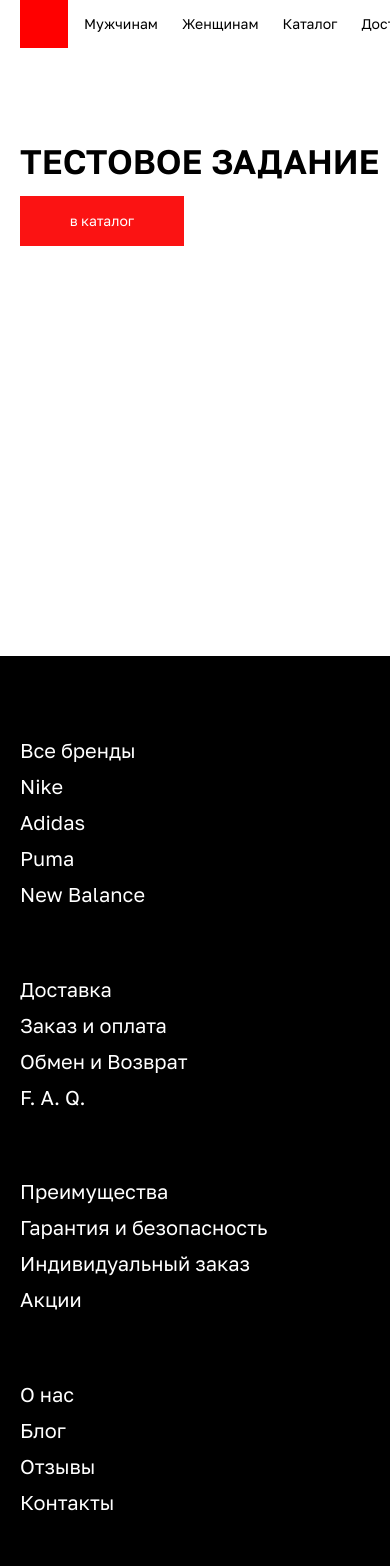
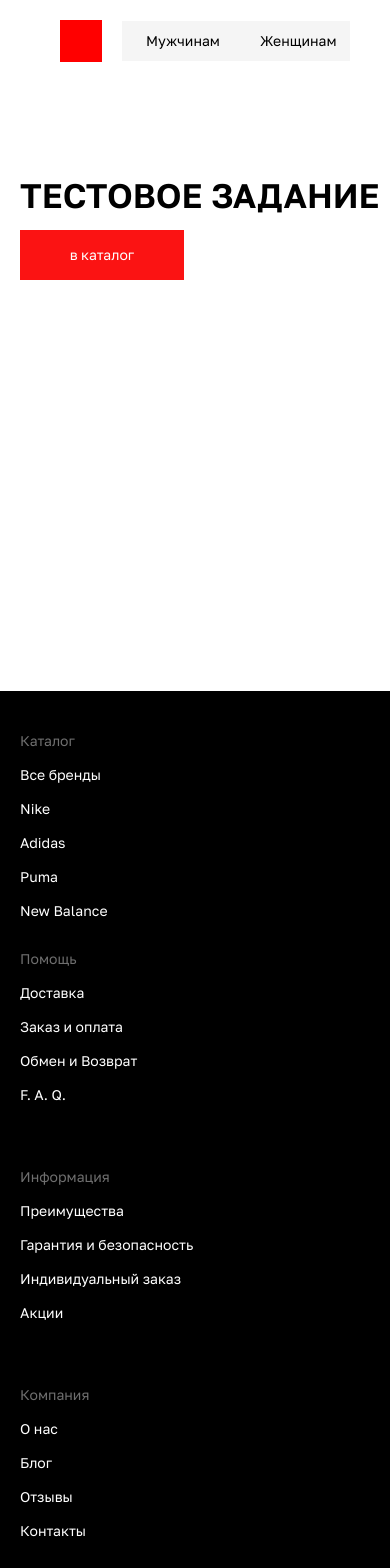
Before and after one commit to MiggRabbid/test-task-Tapir, a Nuxt app: page / in a window 390 px wide. Shown: the top 1568 px of the page. Built offline with nearby package versions, Linux system fonts and the light colour scheme.

Commit message:
Update: styles in Header an Footer

```diff
--- a/app/assets/scss/abstracts/_tokens.scss
+++ b/app/assets/scss/abstracts/_tokens.scss
@@ -15,9 +15,7 @@ $line-height-relaxed: 1.6;
 $font-weight-regular: 400;
 $font-weight-medium: 500;
 $font-weight-semibold: 600;
-$font-weight-bold: 700;
 
-/* Palette approximated from test-task-Tapir.fig image assets */
 $color-bg-main: #ffffff;
 $color-bg-second: #f5f5f5;
 $color-bg-contrast: #000000;
@@ -28,7 +26,10 @@ $color-text-inverse: #ffffff;
 
 $color-accent-danger: #ff0000;
 
-$container-max-width: 1440px;
+$container-max-width: 1920px;
 $container-padding-mobile: 20px;
+$container-padding-mobile-y: 40px;
 $container-padding-tablet: 30px;
+$container-padding-tablet-y: 60px;
 $container-padding-desktop: 40px;
+$container-padding-desktop-y: 100px;
--- a/app/assets/scss/main.scss
+++ b/app/assets/scss/main.scss
@@ -42,7 +42,6 @@
   --font-weight-regular: #{$font-weight-regular};
   --font-weight-medium: #{$font-weight-medium};
   --font-weight-semibold: #{$font-weight-semibold};
-  --font-weight-bold: #{$font-weight-bold};
 
   --color-bg-main: #{$color-bg-main};
   --color-bg-second: #{$color-bg-second};
@@ -55,8 +54,11 @@
 
   --container-max-width: #{$container-max-width};
   --container-padding-mobile: #{$container-padding-mobile};
+  --container-padding-mobile-y: #{$container-padding-mobile-y};
   --container-padding-tablet: #{$container-padding-tablet};
+  --container-padding-tablet-y: #{$container-padding-tablet-y};
   --container-padding-desktop: #{$container-padding-desktop};
+  --container-padding-desktop-y: #{$container-padding-desktop-y};
 }
 
 html,
--- a/app/components/layout/AppFooter.vue
+++ b/app/components/layout/AppFooter.vue
@@ -4,7 +4,6 @@ import { FOOTER_SECTIONS } from '@app/constants/footer-content';
 
 <template>
   <footer class="footer">
-    <AppContainer>
     <div class="footer__grid">
       <section
         v-for="section in FOOTER_SECTIONS"
@@ -24,45 +23,70 @@ import { FOOTER_SECTIONS } from '@app/constants/footer-content';
         </ul>
       </section>
     </div>
-    </AppContainer>
   </footer>
 </template>
 
 <style scoped lang="scss">
 .footer {
-  padding: 72px 0 84px;
   background-color: var(--color-bg-contrast);
 }
 
 .footer__grid {
+  margin: 0 auto;
   display: grid;
-  grid-template-columns: repeat(4, minmax(0, 1fr));
-  gap: 48px;
+  grid-template-columns: repeat(4, minmax(200px, 1fr));
+  justify-content: space-between;
+  column-gap: 20px;
+  row-gap: 60px;
+  width: 100%;
+  max-width: var(--container-max-width);
+  min-height: 390px;
+  margin: 0 auto;
+  border-top: 1px solid var(--color-text-inverse);
+  padding-left: var(--container-padding-desktop);
+  padding-right: var(--container-padding-desktop);
+  padding-top: var(--container-padding-desktop-y);
+  padding-bottom: var(--container-padding-desktop-y);
+  box-sizing: border-box;
+}
+
+.footer__section {
+  display: flex;
+  flex-direction: column;
+  gap: 14px;
+  max-width: 100%;
+  min-height: 190px;
 }
 
 .footer__title {
   margin: 0;
-  color: var(--color-text-muted);
-  font-size: 42px;
-  font-weight: 500;
-  line-height: 1.2;
+  color: var(--color-text-secondary);
+  font-family: var(--font-family-base);
+  font-size: var(--font-size-sm);
+  font-weight: var(--font-weight-regular);
+  line-height: var(--line-height-base);
+  letter-spacing: 0;
+  vertical-align: bottom;
 }
 
 .footer__list {
-  margin: 24px 0 0;
+  margin: 0;
   padding: 0;
   list-style: none;
 }
 
 .footer__item + .footer__item {
-  margin-top: 20px;
+  margin-top: 14px;
 }
 
 .footer__link {
   color: var(--color-text-inverse);
-  font-size: 46px;
-  font-weight: 400;
-  line-height: 1.2;
+  font-family: var(--font-family-base);
+  font-size: var(--font-size-sm);
+  font-weight: var(--font-weight-regular);
+  line-height: var(--line-height-base);
+  letter-spacing: 0;
+  vertical-align: bottom;
   text-decoration: none;
 }
 
@@ -70,46 +94,25 @@ import { FOOTER_SECTIONS } from '@app/constants/footer-content';
   opacity: 0.72;
 }
 
-@media (max-width: 1400px) {
-  .footer__title {
-    font-size: 28px;
-  }
-
-  .footer__link {
-    font-size: 32px;
-  }
-}
-
 @media (max-width: 960px) {
-  .footer {
-    padding: 40px 0 52px;
-  }
-
   .footer__grid {
-    grid-template-columns: repeat(2, minmax(0, 1fr));
+    grid-template-columns: repeat(2, minmax(220px, 1fr));
+    justify-content: stretch;
     gap: 28px;
-  }
-
-  .footer__title {
-    font-size: 22px;
-  }
-
-  .footer__list {
-    margin-top: 16px;
-  }
-
-  .footer__item + .footer__item {
-    margin-top: 12px;
-  }
-
-  .footer__link {
-    font-size: 20px;
+    padding-left: var(--container-padding-tablet);
+    padding-right: var(--container-padding-tablet);
+    padding-top: var(--container-padding-tablet-y);
+    padding-bottom: var(--container-padding-tablet-y);
   }
 }
 
 @media (max-width: 560px) {
   .footer__grid {
     grid-template-columns: 1fr;
+    padding-left: var(--container-padding-mobile);
+    padding-right: var(--container-padding-mobile);
+    padding-top: var(--container-padding-mobile-y);
+    padding-bottom: var(--container-padding-mobile-y);
   }
 }
 </style>
--- a/app/components/layout/AppHeader.vue
+++ b/app/components/layout/AppHeader.vue
@@ -16,13 +16,17 @@ import { HEADER_LINKS } from '@app/constants/header-links';
 <style scoped lang="scss">
 .header {
   background-color: transparent;
+  padding-left: var(--container-padding-desktop);
+  padding-right: var(--container-padding-desktop);
+  padding-top: var(--container-padding-mobile);
+  padding-bottom: var(--container-padding-mobile);
 }
 
 .header__content {
   display: grid;
   grid-template-columns: 1fr auto 1fr;
-  align-items: start;
-  gap: var(--space-lg);
+  align-items: center;
+  gap: var(--container-padding-mobile);
 }
 
 .header__content > :first-child {
@@ -33,14 +37,21 @@ import { HEADER_LINKS } from '@app/constants/header-links';
   justify-self: center;
 }
 
-@media (max-width: 1200px) {
-  .header__content {
-    grid-template-columns: auto 1fr;
-    align-items: center;
+@media (max-width: 960px) {
+  .footer__grid {
+    grid-template-columns: repeat(2, minmax(220px, 1fr));
+    justify-content: stretch;
+    gap: 28px;
+    padding-left: var(--container-padding-tablet);
+    padding-right: var(--container-padding-tablet);
   }
+}
 
-  .header__content > :nth-child(2) {
-    justify-self: end;
+@media (max-width: 560px) {
+  .footer__grid {
+    grid-template-columns: 1fr;
+    padding-left: var(--container-padding-mobile);
+    padding-right: var(--container-padding-mobile);
   }
 }
 </style>
--- a/app/components/layout/header/HeaderLogo.vue
+++ b/app/components/layout/header/HeaderLogo.vue
@@ -14,8 +14,8 @@
 
 .header-logo__mark {
   display: block;
-  width: 48px;
-  height: 48px;
+  width: 42px;
+  height: 42px;
   background-color: var(--color-accent-danger);
 }
 </style>
--- a/app/components/layout/header/HeaderNav.vue
+++ b/app/components/layout/header/HeaderNav.vue
@@ -22,10 +22,10 @@ defineProps<HeaderNavProps>();
 
 <style scoped lang="scss">
 .header-nav {
-  background-color: var(--color-bg-header);
+  background-color: var(--color-bg-second);
   box-sizing: border-box;
   width: 590px;
-  height: 40px;
+  max-width: 100%;
   padding: 10px 24px;
   backdrop-filter: blur(100px);
 }
@@ -34,8 +34,6 @@ defineProps<HeaderNavProps>();
   display: flex;
   align-items: center;
   gap: 40px;
-  width: 100%;
-  height: 100%;
   margin: 0;
   padding: 0;
   list-style: none;
@@ -43,11 +41,11 @@ defineProps<HeaderNavProps>();
 }
 
 .header-nav__link {
-  color: #000;
-  font-family: 'Golos Text', sans-serif;
-  font-size: 14px;
-  font-weight: 400;
-  line-height: 20px;
+  color: var(--color-text-primary);
+  font-family: var(--font-family-base);
+  font-size: var(--font-size-sm);
+  font-weight: var(--font-weight-regular);
+  line-height: var(--line-height-base);
   letter-spacing: 0;
   vertical-align: bottom;
   text-decoration: none;
@@ -60,14 +58,7 @@ defineProps<HeaderNavProps>();
 @media (max-width: 1200px) {
   .header-nav {
     width: 100%;
-    max-width: 590px;
     overflow-x: auto;
-    padding: 12px 16px;
-  }
-
-  .header-nav__menu {
-    gap: 24px;
-    width: max-content;
   }
 }
 </style>
```
Also changed, not shown: eslint.config.mjs (+24 -14 lines). Lines whose indentation alone changed are shown as unchanged.
